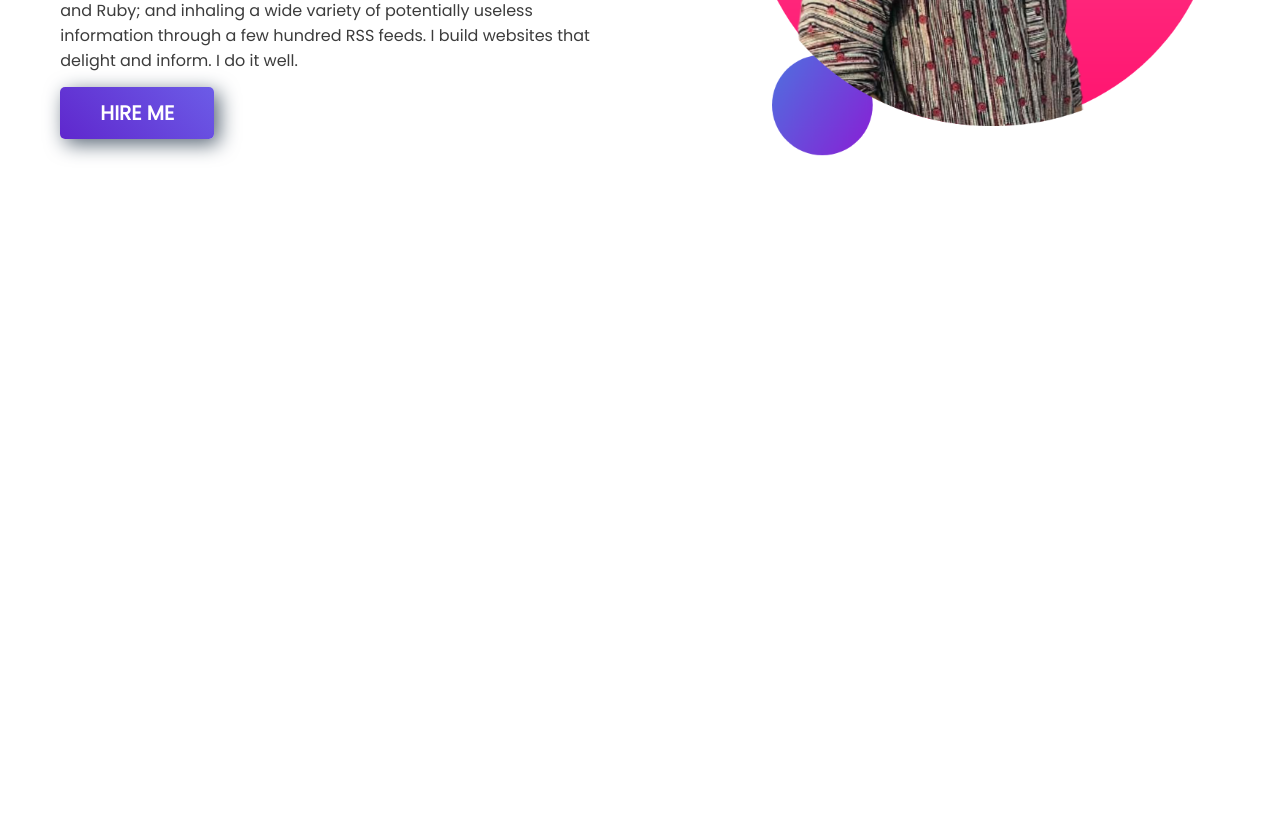
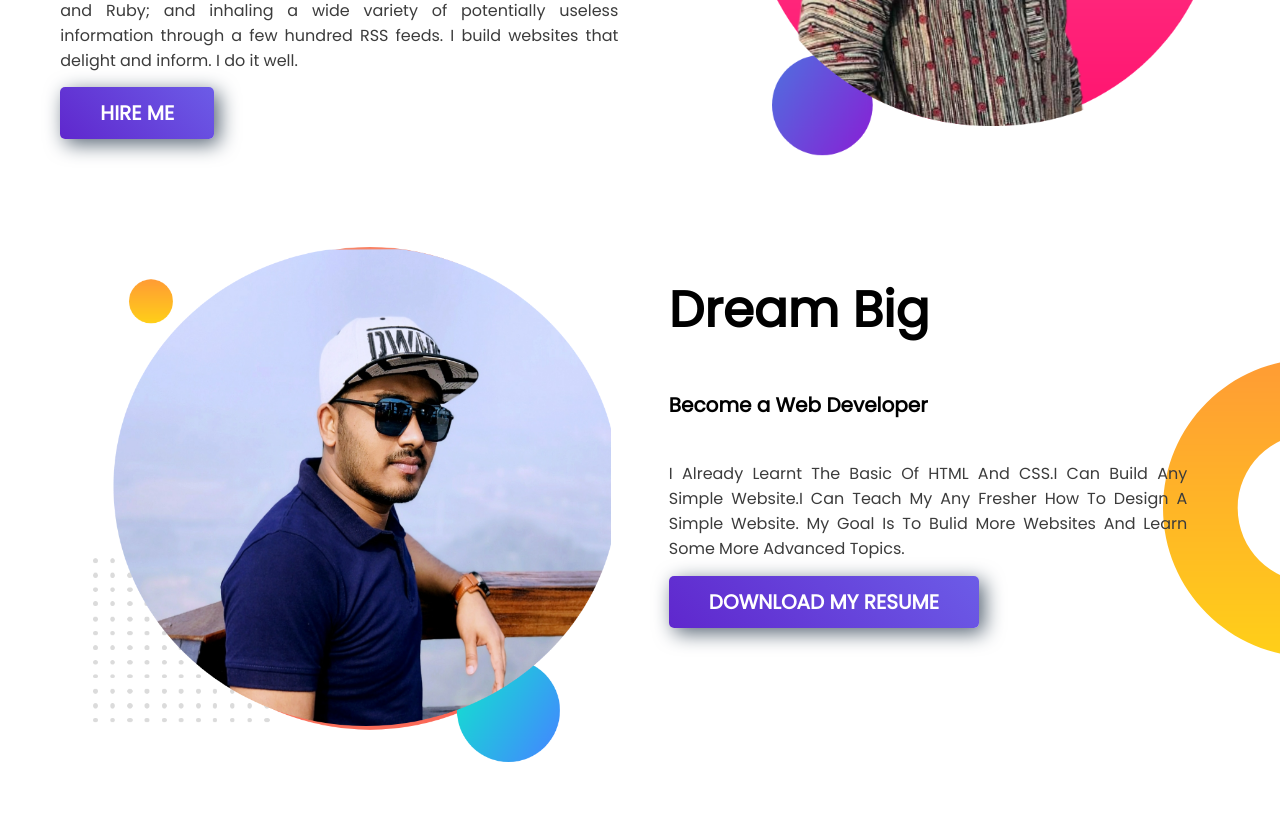
Before and after one commit to eliyas700/developer-porfolio-1, a plain HTML site: page index.html in a window 1280 px wide. Shown: the part 364-1197 px from the top of the page. Before the commit the page ends 800 px from the top, so only its background shows below. Drawn offline with Linux system fonts and the light colour scheme.

Commit message:
Second section completed

```diff
--- a/css/style.css
+++ b/css/style.css
@@ -6,6 +6,12 @@
 img {
   max-width: 100%;
   height: auto;
+}
+a {
+  text-decoration: none;
+}
+p {
+  text-align: justify;
 }
 /* First Page */
 .front-page {
@@ -34,7 +40,7 @@ img {
   color: #3c3c3c;
   padding-bottom: 25px;
 }
-.welcome-area a {
+.btn {
   background: linear-gradient(45deg, #5f27cd, #6c5ce7);
   text-decoration: none;
   margin: 20px 0;
@@ -46,10 +52,39 @@ img {
   border-radius: 5px;
   box-shadow: 5px 5px 20px #576574;
 }
-.welcome-area a:hover {
+.btn :hover {
   box-shadow: none;
 }
 .welcome-img {
   width: 42%;
   height: auto;
 }
+/* Second Page  */
+.second-section {
+  display: flex;
+  justify-content: space-around;
+  padding: 5%;
+  background: url("../images/dream-bg.png") no-repeat;
+  background-position: right;
+}
+.dream-img {
+  width: 45%;
+  height: auto;
+}
+.dream-big {
+  width: 45%;
+  height: auto;
+}
+.dream-big h1 {
+  font-size: 50px;
+  padding: 5% 0;
+}
+.dream-big h4 {
+  font-size: 20px;
+  padding: 3% 0;
+}
+.dream-big p {
+  color: #3c3c3c;
+  text-transform: capitalize;
+  padding: 5% 0;
+}
--- a/index.html
+++ b/index.html
@@ -14,17 +14,40 @@
     <link rel="stylesheet" href="css/style.css">
 </head>
 <body>
+    <!-- First Page start -->
+
     <section class="front-page">
         <div class="welcome-area">
             <h1>Welcome To</h1>
             <h1><span>Eliyas Hossain's</span> world!</h1>
             <h3>Web Designer & Developer</h3>
             <p>I’m a web developer. I spend my whole day, practically every day, experimenting with HTML, CSS, and JavaScript; dabbling with Python and Ruby; and inhaling a wide variety of potentially useless information through a few hundred RSS feeds. I build websites that delight and inform. I do it well.</p>
-            <a href="https://www.linkedin.com/in/eliyas-hossain-55867b82/">Hire Me</a>
+            <a class="btn" target="_blank" href="https://www.linkedin.com/in/eliyas-hossain-55867b82/">Hire Me</a>
         </div>
         <div class="welcome-img">
             <img src="images/my-bg2.png" alt="Eliyas">
         </div>
     </section>
+    <!-- First Page End -->
+    <!-- Second Page Start -->
+    <section class="second-section">
+        <div class="dream-img">
+            <img src="images/my-bg.png" alt="eliyas">
+        </div>
+        <div class="dream-big">
+            <h1>Dream Big </h1>
+            <h4>Become a Web Developer</h4>
+            <p>i already learnt the basic of HTML and CSS.I can build any simple website.I can teach my any  fresher how to design a simple website. My goal is to bulid more websites and learn some more advanced topics.</p>
+            <a class="btn" target="_blank" href="https://www.linkedin.com/in/eliyas-hossain-55867b82/">Download my resume</a>
+        </div>
+    </section>
+
+
+
+
+
+
+
+    <!-- Second Page End -->
 </body>
 </html>
```
